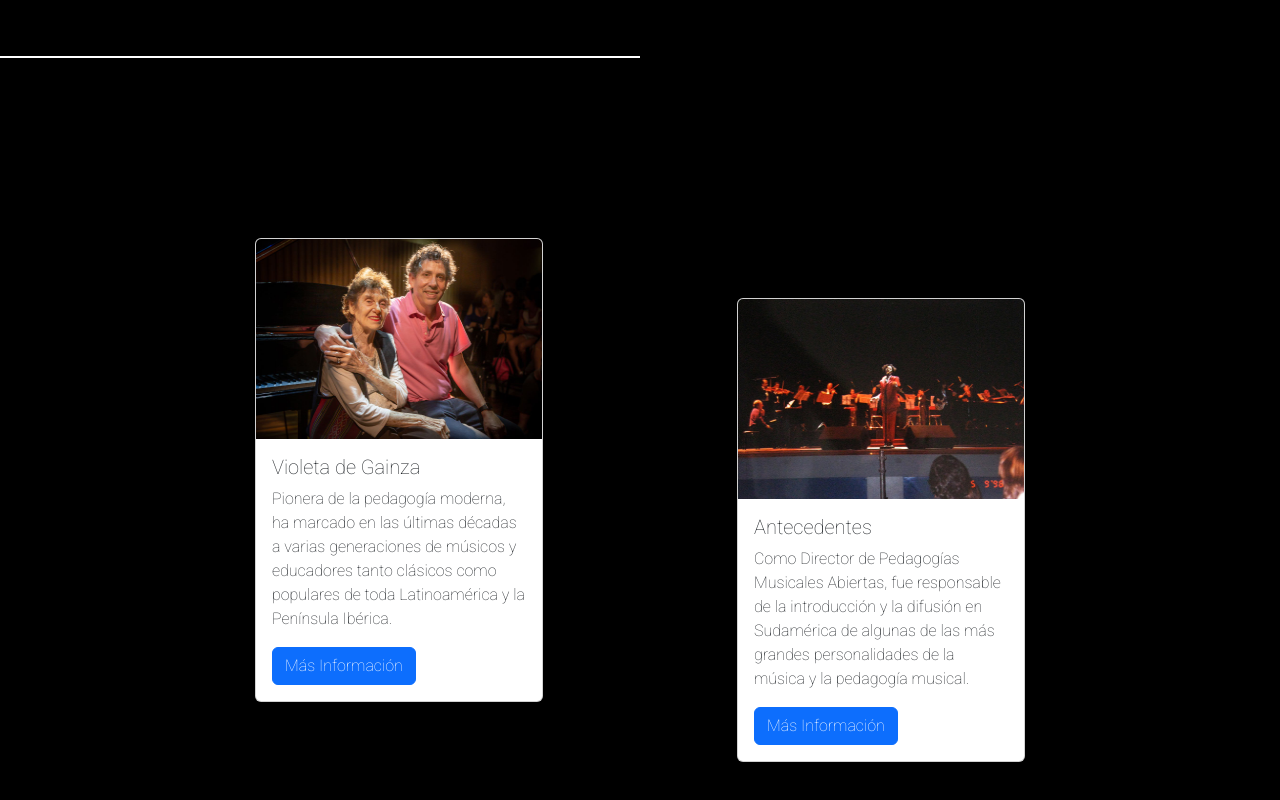
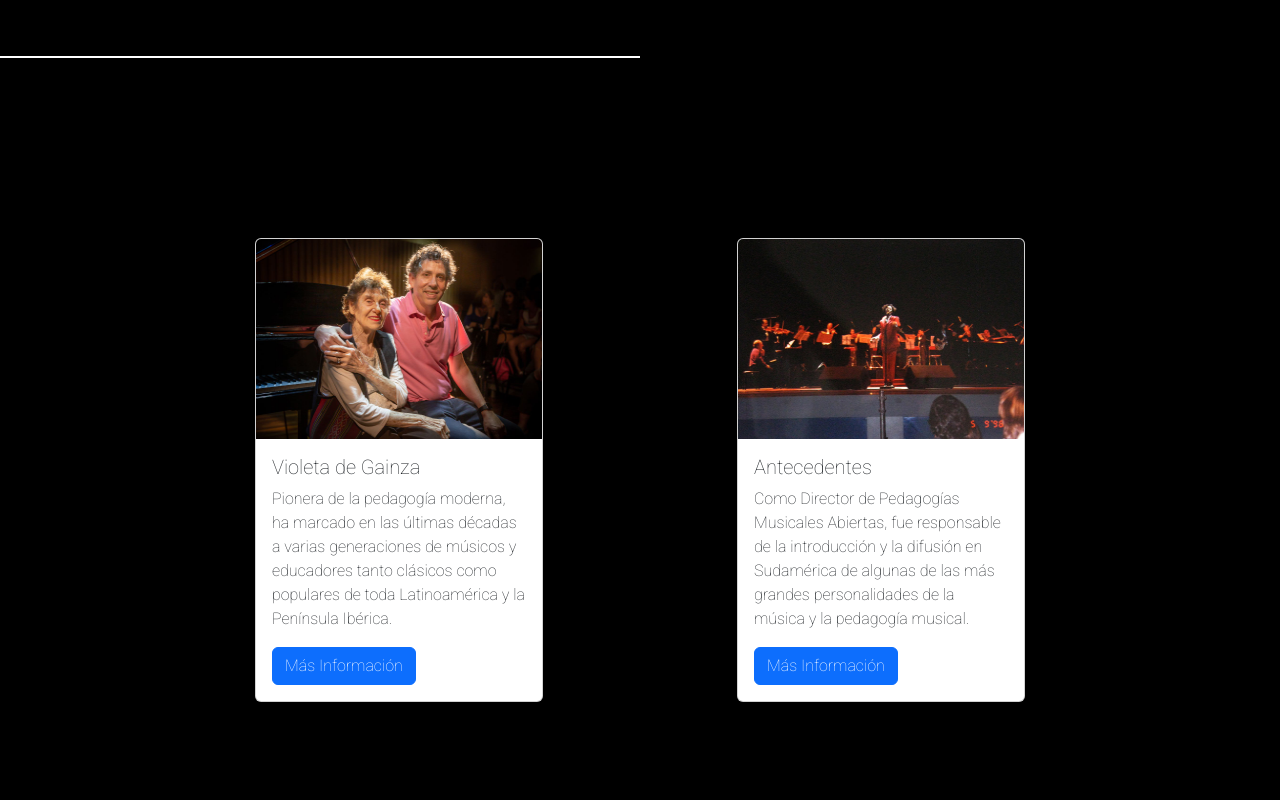
Before and after one commit to magaliorellana01/PF.Orellana, a website: page html/nosotros.html in a window 1280 px wide. Shown: the part 1128-1928 px from the top of the page. Drawn offline with nearby package versions, Linux system fonts and the light colour scheme; a web font is replaced by a local one.

Commit message:
tercer-commit

```diff
--- a/scss/partes-de-la-web/_quienes-somos.scss
+++ b/scss/partes-de-la-web/_quienes-somos.scss
@@ -113,7 +113,7 @@
     height: auto;
     min-width: 200px;
     margin: auto;
-    margin-bottom: 10px;
+    margin-bottom: 70px;
 
     @media screen and (min-width: 768px) {
         width: 50%;
```
Also changed, not shown: css/main.css.
